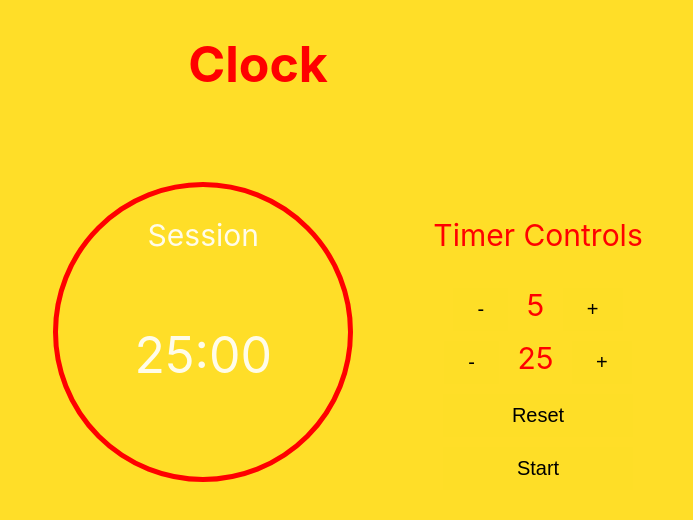
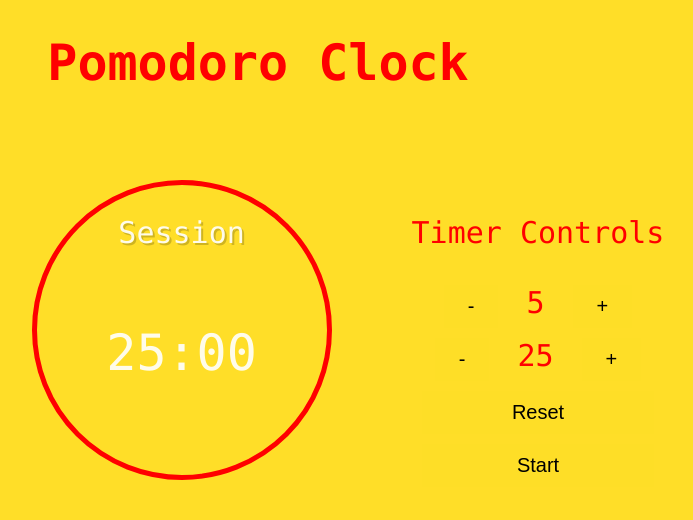
Before and after one commit to kdotelle/pomodoro, a React (Create React App) app: page / in a window 1280 px wide. In both pictures the pointer is over the element "Session". Shown: the top 520 px of the page, without its empty margins (307-1000 px from the left). Built offline with nearby package versions, Linux system fonts and the light colour scheme.

Commit message:
font changed

```diff
--- a/src/App.css
+++ b/src/App.css
@@ -1,5 +1,6 @@
 .App {
   text-align: center;
+  font-family: Monaco;
 }
 
 body {
@@ -66,6 +67,14 @@ button:hover {
   font-size: 50px;
 }
 
+span:hover {
+  text-shadow: 2px 2px rgba(0, 0, 0, 0.19);
+}
+
+p:hover {
+  text-shadow: 2px 2px rgba(0, 0, 0, 0.19);
+}
+
 .session {
   font-size: 30px;
   color: rgba(255, 255, 255, 0.904);
--- a/src/App.js
+++ b/src/App.js
@@ -159,7 +159,7 @@ class App extends Component {
     return (
       <div className="App">
         <header className="App-header">
-          <h1> Clock </h1>
+          <h1> Pomodoro Clock </h1>
         </header>
         <Timer
           session={this.state.cycle}
```
